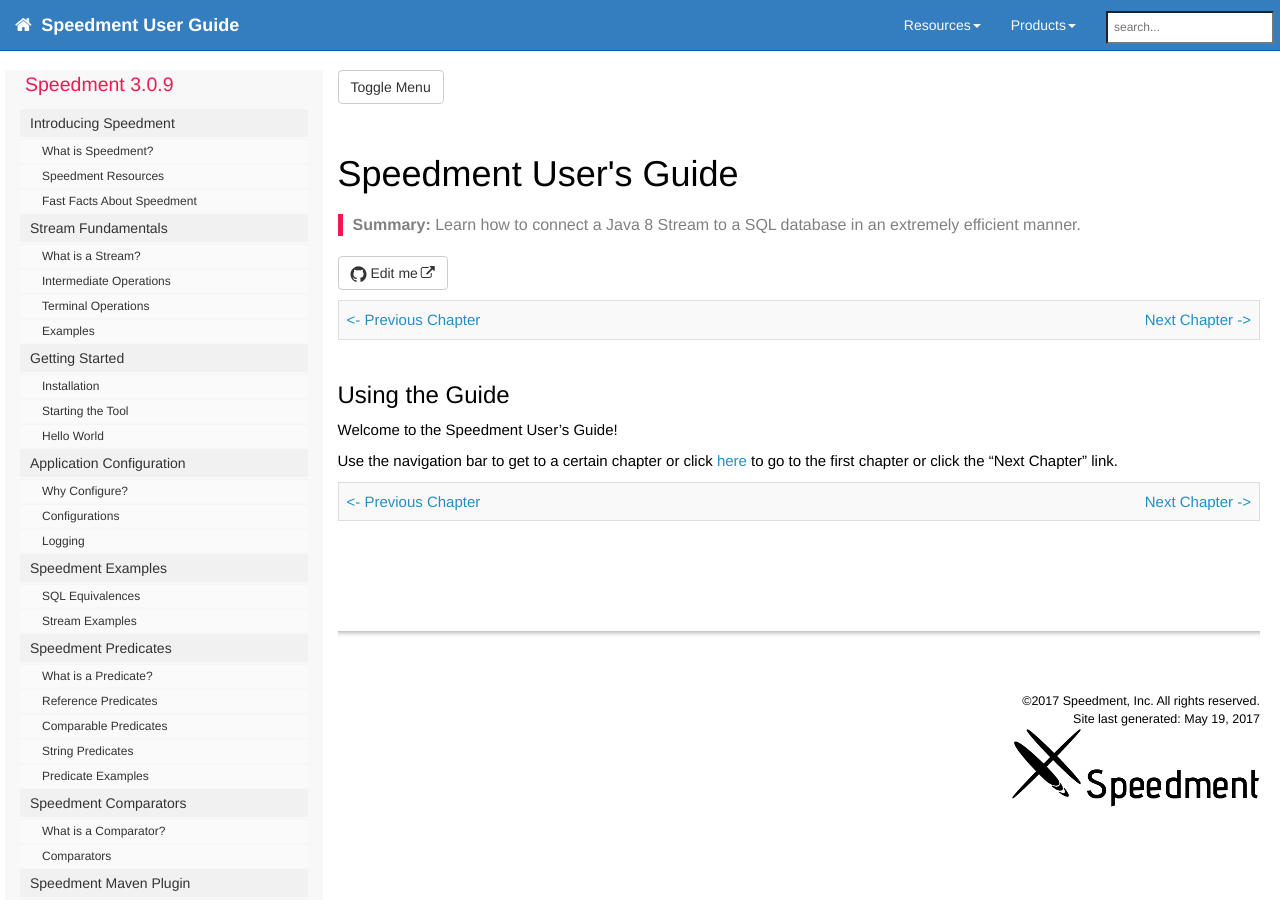
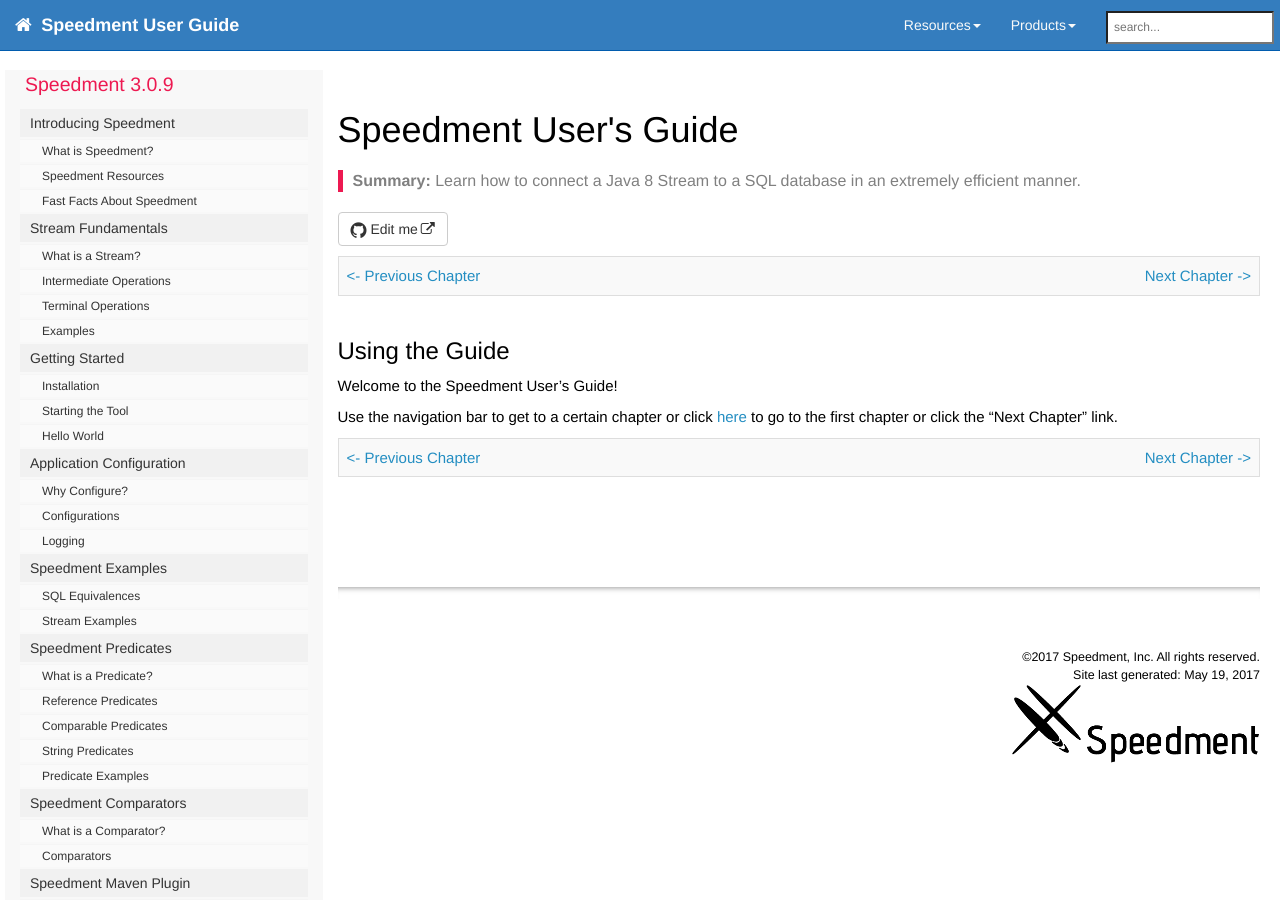
Before and after one commit to speedment/speedment-doc, a Jekyll site: the page built from index.md, in a window 1280 px wide and 900 px high. Built offline with Jekyll 4.4.1, drawn with Linux system fonts in a browser that asks for light colours; nearby versions of some CDN libraries; comment, search, counter and statistics services are not loaded.

Commit message:
Update default.html

```diff
--- a/_layouts/default.html
+++ b/_layouts/default.html
@@ -32,7 +32,6 @@
             </div>
             <!-- Content Column -->
             <div class="col-md-9" id="main-wrapper">
-            <a href="#menu-toggle" class="btn btn-default" id="menu-toggle">Toggle Menu</a>
                 {{content}}
             </div>
           <!-- /.row -->
```
